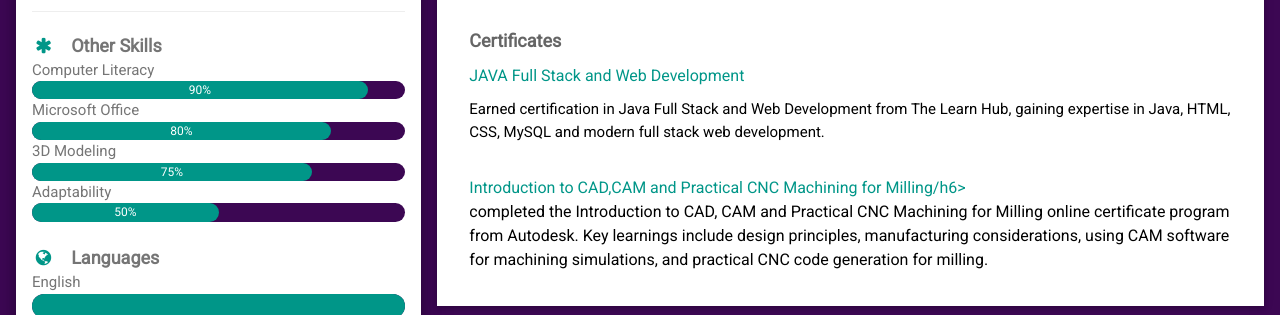
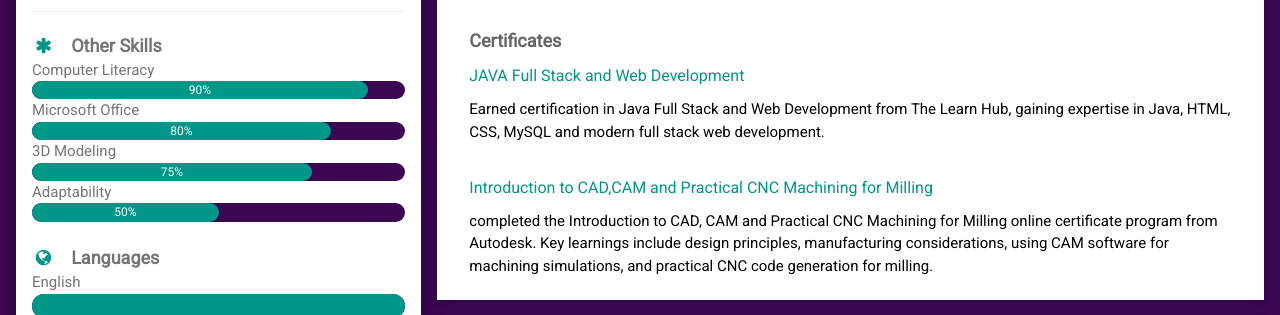
Before and after one commit to Junaidj12/Junaid_Porfolio, a plain HTML site: page about.html in a window 1280 px wide. Shown: the part 189-504 px from the top of the page. Drawn offline with nearby package versions, Linux system fonts and the light colour scheme.

Commit message:
Update about.html

```diff
--- a/about.html
+++ b/about.html
@@ -96,7 +96,7 @@
                 </div>
                 <div class="w3-container">
 
-                  <h6 class="w3-text-teal">Introduction to CAD,CAM and Practical CNC Machining for Milling/h6>
+                  <h6 class="w3-text-teal">Introduction to CAD,CAM and Practical CNC Machining for Milling </h6>
                   <p style="color: black;">completed the Introduction to CAD, CAM and Practical CNC Machining for Milling online certificate program from Autodesk. Key learnings include design principles, manufacturing considerations, using CAM software for machining simulations, and practical CNC code generation for milling.</p><br>
                 </div>
               </div>
```
